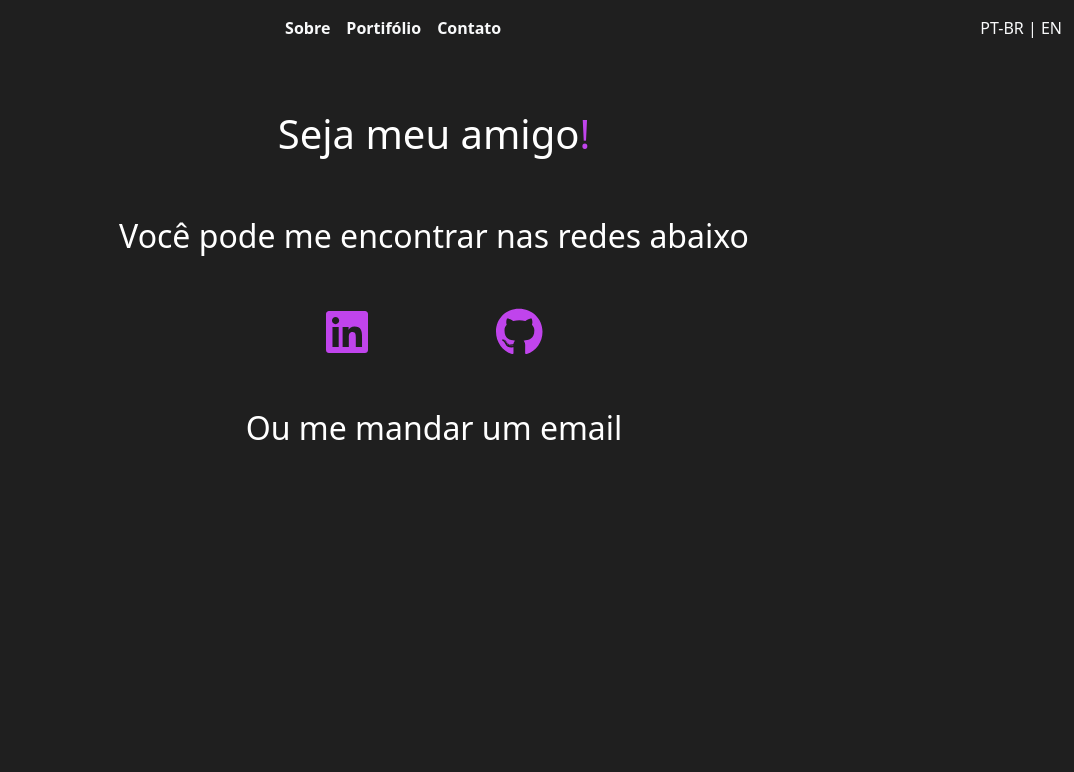
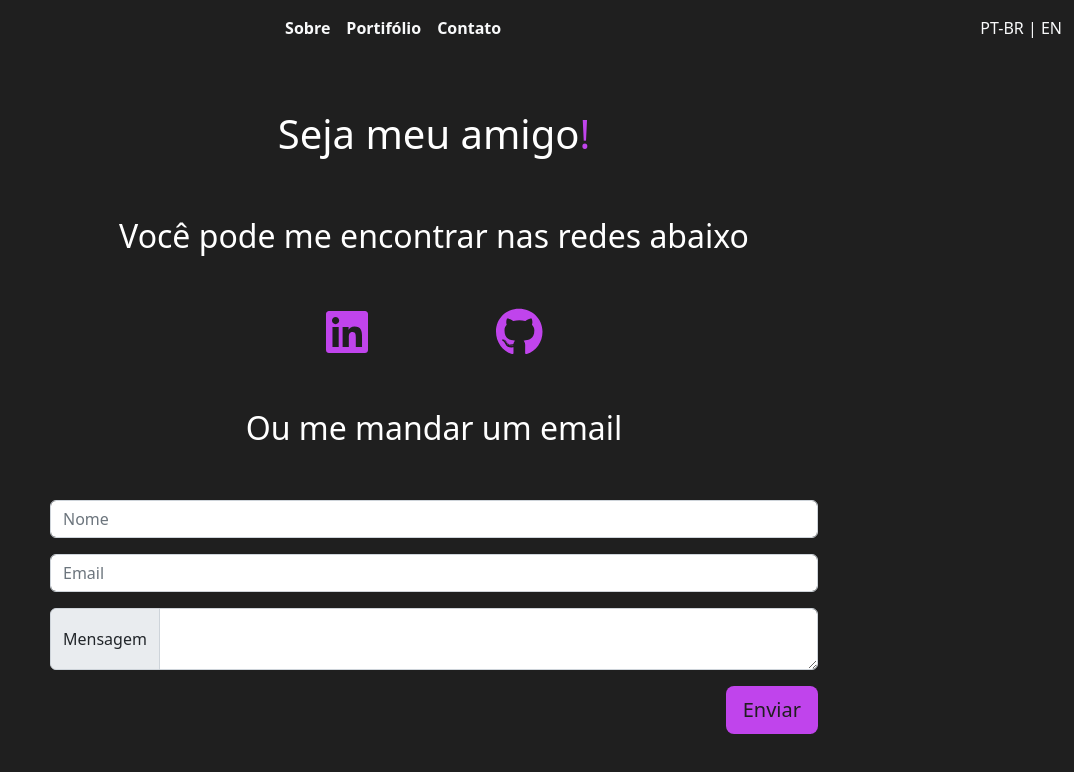
Before and after one commit to barreto0/devfolio, a Vue app: page /contact in a window 1280 px wide. Shown: the top 772 px of the page, without its empty margins (206-1280 px from the left). Built offline with nearby package versions, Linux system fonts and the light colour scheme.

Commit message:
feat: enviar email para contato

```diff
--- a/package.json
+++ b/package.json
@@ -9,6 +9,7 @@
     "preview": "vite preview"
   },
   "dependencies": {
+    "@emailjs/browser": "^3.7.0",
     "@fortawesome/fontawesome-svg-core": "^6.2.0",
     "@fortawesome/free-brands-svg-icons": "^6.2.0",
     "@fortawesome/free-regular-svg-icons": "^6.2.0",
@@ -21,7 +22,8 @@
     "pinia": "^2.0.21",
     "vue": "^3.2.37",
     "vue-i18n": "^9.2.2",
-    "vue-router": "4"
+    "vue-router": "4",
+    "vue-toastification": "^2.0.0-rc.5"
   },
   "devDependencies": {
     "@vitejs/plugin-vue": "^3.0.3",
--- a/src/components/Contact/ContactPage.vue
+++ b/src/components/Contact/ContactPage.vue
@@ -29,6 +29,52 @@
     <p class="about-me text-center mt-5">
       {{ $t('contact_page.send_email') }}
     </p>
+    <div class="mt-5" style="margin: 0 20vw">
+      <div class="input-group mb-3">
+        <input
+          type="text"
+          class="form-control"
+          placeholder="Nome"
+          aria-label="Nome"
+          v-model="name"
+        />
+      </div>
+      <div class="input-group mb-3">
+        <input
+          type="text"
+          class="form-control"
+          placeholder="Email"
+          aria-label="Email"
+          v-model="email"
+        />
+      </div>
+
+      <div class="input-group">
+        <span class="input-group-text">Mensagem</span>
+        <textarea
+          class="form-control"
+          aria-label="With textarea"
+          v-model="message"
+        ></textarea>
+      </div>
+      <div class="input-group">
+        <button
+          style="
+            background-color: #c044ec;
+            color: #1f1f1f;
+            margin-left: auto;
+          "
+          type="submit"
+          @click="sendEmail()"
+          class="btn btn-lg mt-3"
+        >
+          <span v-if="!loading">Enviar</span>
+          <div v-else class="spinner-border" role="status">
+            <span class="visually-hidden">Loading...</span>
+          </div>
+        </button>
+      </div>
+    </div>
   </div>
 </template>
 <style src="./styles.css"></style>
--- a/src/components/Contact/index.js
+++ b/src/components/Contact/index.js
@@ -1,6 +1,69 @@
 import Navbar from '../common/Navbar.vue';
+import emailjs from '@emailjs/browser';
+import { useToast } from 'vue-toastification';
 export default {
   components: {
     Navbar,
   },
+  data() {
+    return {
+      name: '',
+      email: '',
+      message: '',
+      loading: false,
+    };
+  },
+  setup() {
+    const toast = useToast();
+    return { toast };
+  },
+  methods: {
+    isFormValid() {
+      if (
+        this.name === '' ||
+        this.email === '' ||
+        this.message === ''
+      ) {
+        return false;
+      }
+      return true;
+    },
+    async sendEmail() {
+      this.loading = true;
+      if (!this.isFormValid()) {
+        this.toast.error('Preencha os campos corretamente.', {
+          timeout: 2000,
+        });
+        this.loading = false;
+        return;
+      }
+      await emailjs
+        .send(
+          import.meta.env.VITE_EMAIL_SERVICE_ID,
+          import.meta.env.VITE_EMAIL_TEMPLATE_ID,
+          {
+            name: this.name,
+            email: this.email,
+            message: this.message,
+          },
+          import.meta.env.VITE_EMAIL_PUBLIC_KEY
+        )
+        .then(
+          (result) => {
+            this.toast.success('Email enviado com sucesso!', {
+              timeout: 2000,
+            });
+          },
+          (error) => {
+            this.toast.error('Erro ao enviar email.', {
+              timeout: 2000,
+            });
+          }
+        );
+      this.loading = false;
+      this.name = '';
+      this.email = '';
+      this.message = '';
+    },
+  },
 };
--- a/src/main.js
+++ b/src/main.js
@@ -31,6 +31,9 @@ library.add(
   faGithub
 );
 
+import Toast from 'vue-toastification';
+import 'vue-toastification/dist/index.css';
+
 import router from './router/router.config';
 
 const pinia = createPinia();
@@ -52,6 +55,7 @@ createApp(App)
   .use(pinia)
   .use(router)
   .use(i18n)
+  .use(Toast)
   .component('font-awesome-icon', FontAwesomeIcon)
   .mount('#app');
 
```
Also changed, not shown: 2 other files (tests, documents, lock files or other folders).
